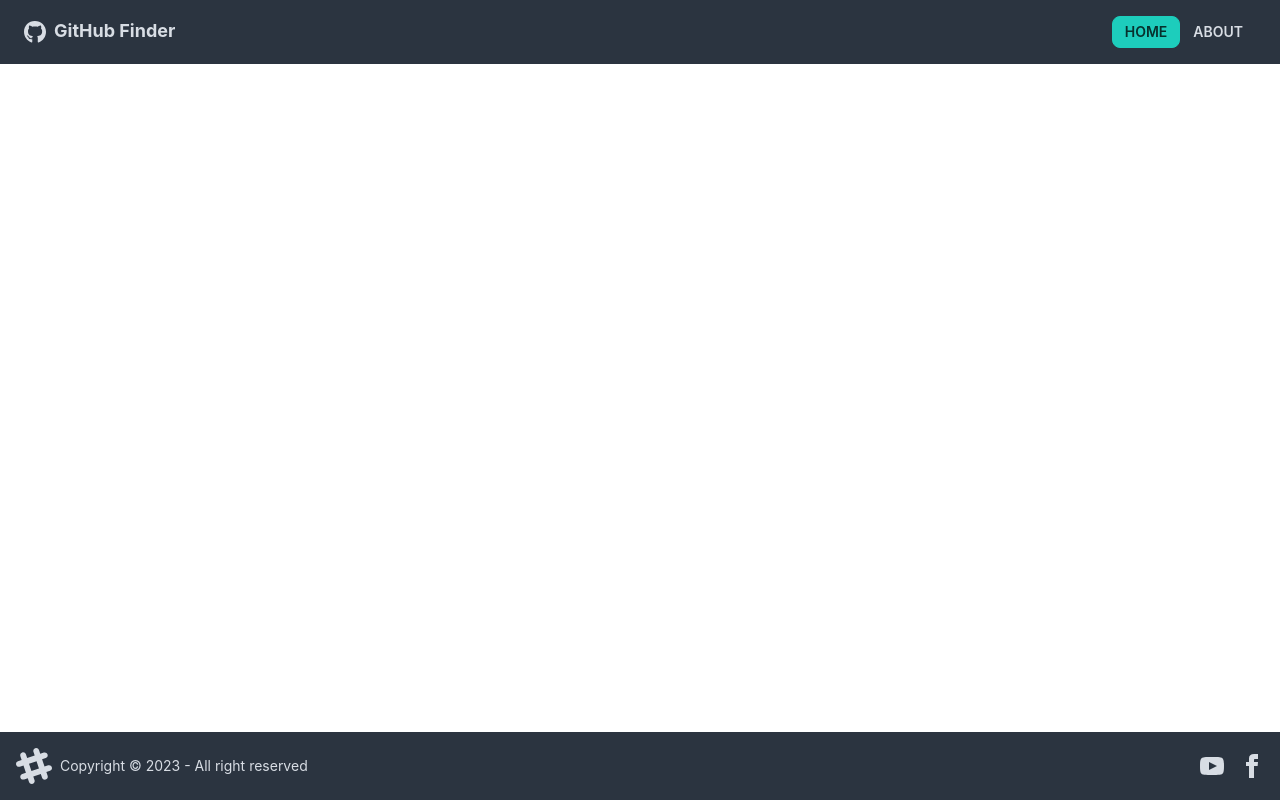
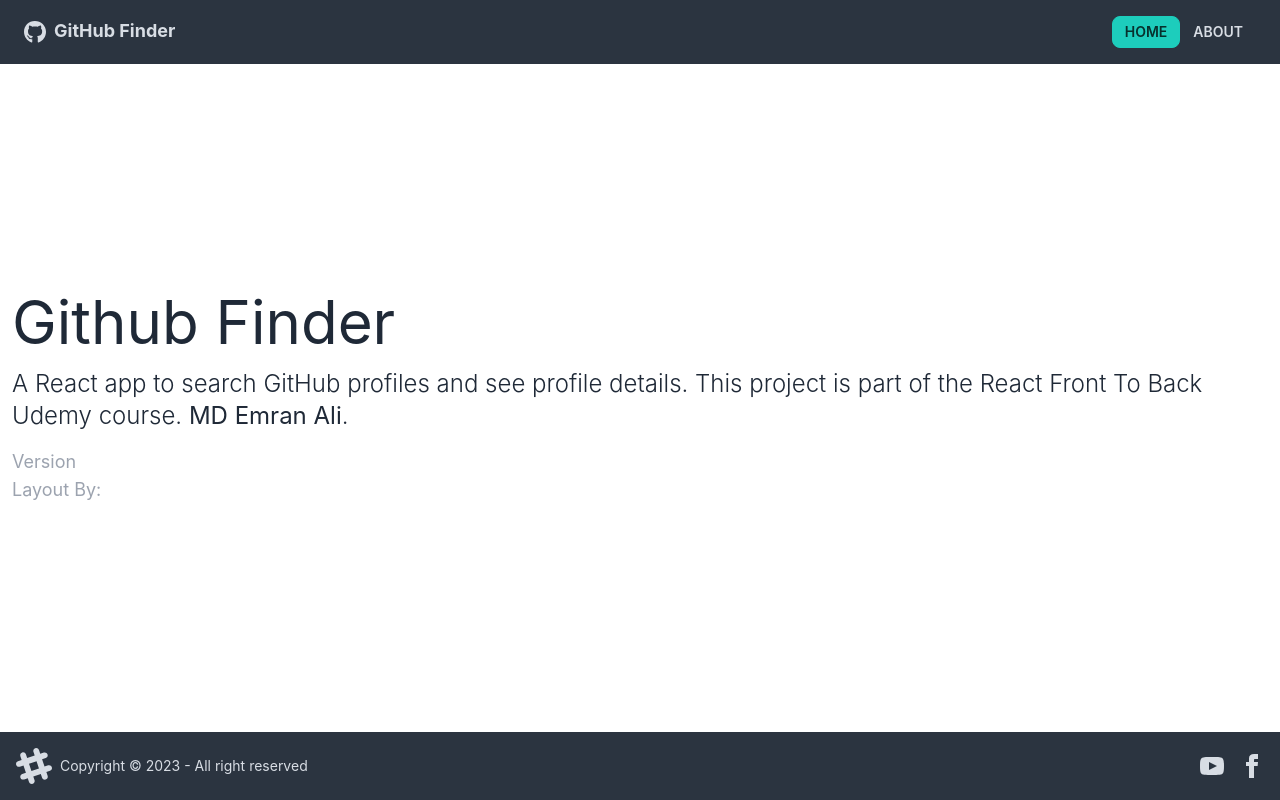
Before and after one commit to Emran-Ali/GitHub-User-Finder, a React (Create React App) app: page /About in a window 1280 px wide. Built offline with nearby package versions, Linux system fonts and the light colour scheme.

Commit message:
Add about, Home, notFound pages using Router

```diff
--- a/src/App.js
+++ b/src/App.js
@@ -1,12 +1,21 @@
-import { BrowserRouter as Router, Route } from "react-router-dom";
+import { BrowserRouter as Router, Route, Routes } from "react-router-dom";
 import Navbar from "./components/layout/Navbar";
 import Footer from "./components/layout/Footer";
-
+import Home from "./components/pages/Home";
+import NotFound from "./components/pages/NotFound";
+import About from "./components/pages/About";
 function App() {
   return (
     <Router>
       <div className="flex flex-col justify-between h-screen">
         <Navbar />
+        <main className="container mx-auto px-3 pb-12">
+          <Routes>
+            <Route path="/" element={<Home />} />
+            <Route path="/About" element={<About />} />
+            <Route path="/*" element={<NotFound />} />
+          </Routes>
+        </main>
         <Footer />
       </div>
     </Router>
--- /dev/null
+++ b/src/components/pages/About.jsx
@@ -0,0 +1,34 @@
+import React from 'react'
+
+function About() {
+    return (
+        <>
+            <h1 className='text-6xl mb-4'>Github Finder</h1>
+            <p className='mb-4 text-2xl font-light'>
+                A React app to search GitHub profiles and see profile details. This
+                project is part of the
+                <a href='https://www.udemy.com/course/modern-react-front-to-back/'>
+                    {' '}
+                    React Front To Back
+                </a>{' '}
+                Udemy course.
+
+                <strong>
+                    <a href='https://github.com/Emran-Ali'> MD Emran Ali</a>
+                </strong>
+                .
+            </p>
+            <p className='text-lg text-gray-400'>
+                Version <span className='text-white'>1.0.1</span>
+            </p>
+            <p className='text-lg text-gray-400'>
+                Layout By:
+                <a className='text-white' href='https://twitter.com/hassibmoddasser'>
+                    Hassib Moddasser
+                </a>
+            </p>
+        </>
+    )
+}
+
+export default About;
--- /dev/null
+++ b/src/components/pages/Home.jsx
@@ -0,0 +1,9 @@
+
+
+export default function Home() {
+    return (
+        <div>
+            <h1 className="text-6xl mb-4" >Welcome Duds</h1>
+        </div>
+    )
+}
--- /dev/null
+++ b/src/components/pages/NotFound.jsx
@@ -0,0 +1,19 @@
+import { FaHome } from 'react-icons/fa'
+import { Link } from 'react-router-dom'
+function NotFound() {
+    return (
+        <div className='hero'>
+            <div className="text-center hero-content">
+                <div className="max-w-lg">
+                    <h1 className="text-8xl font-bold mb-8">Opss....</h1>
+                    <p className='mb-8 text-4xl'>Page Not Found</p>
+                    <Link to='/' className='btn btn-primary btn-lg '>
+                        <FaHome className='mr-2' /> back to home
+                    </Link>
+                </div>
+            </div>
+        </div>
+    )
+}
+
+export default NotFound
```
